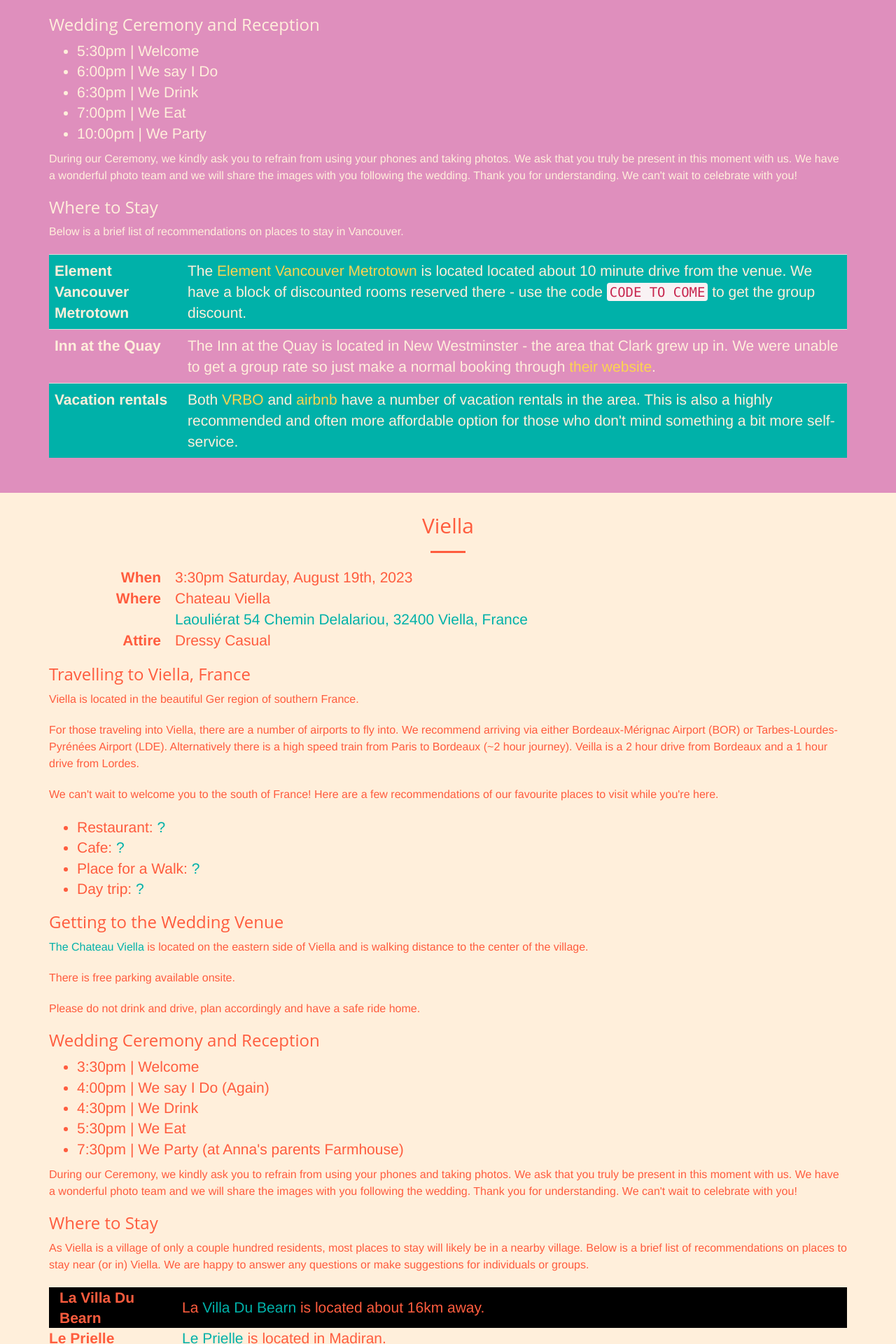
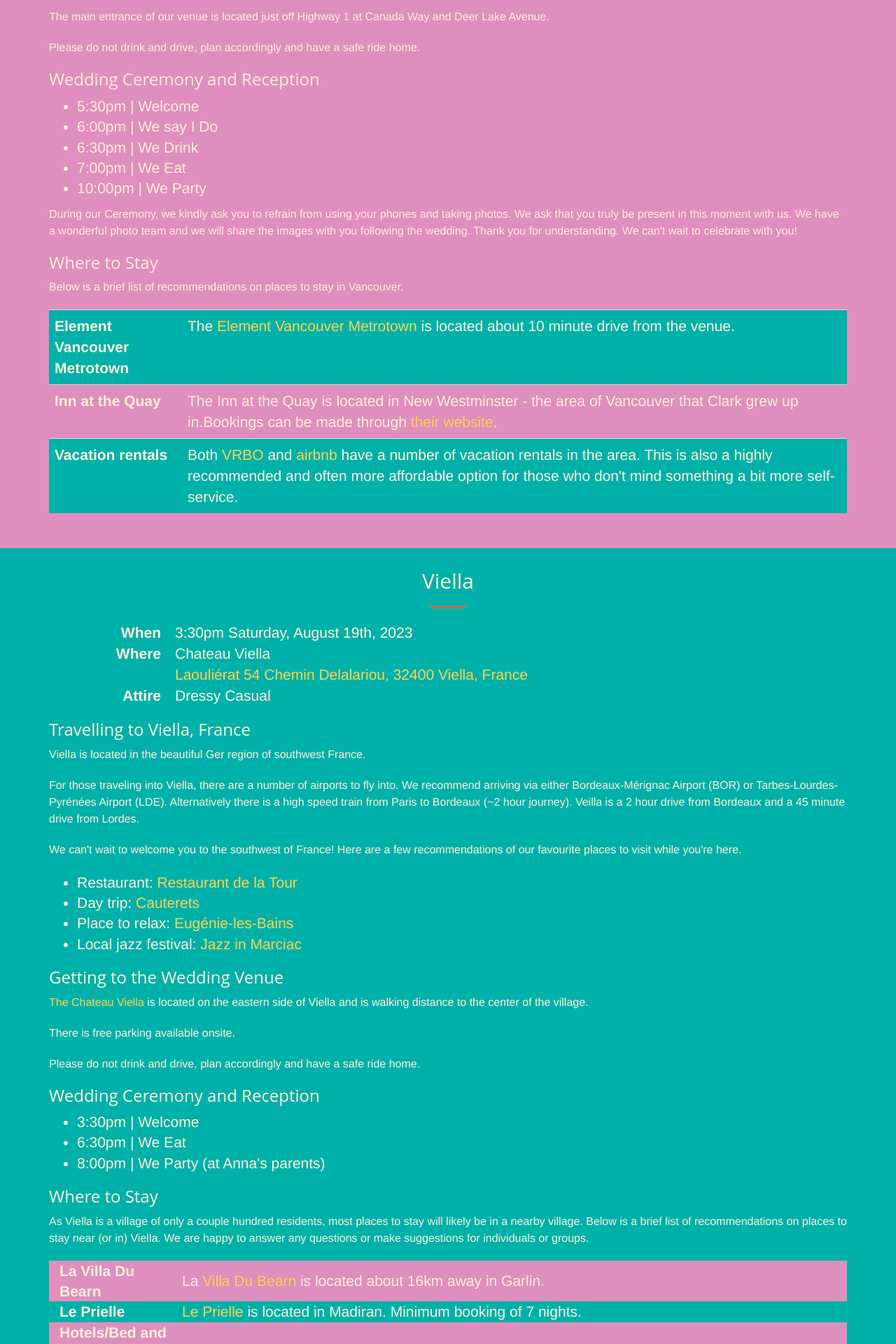
Before and after one commit to clarklemke/wedding, a Django app: page / in a window 1280 px wide. Shown: the part 1760-3680 px from the top of the page at 70% size. Run offline with Django 3.2, Linux system fonts and the light colour scheme; some libraries are stand-ins or nearby versions.

Commit message:
fixed css and added more to vancouver/viella

```diff
--- a/guests/static/bigday/css/creative.css
+++ b/guests/static/bigday/css/creative.css
@@ -56,7 +56,7 @@ tr:nth-child(odd) {
 }
 
 .one-color tr:nth-child(odd) {
-	background: black;
+	background: #df8fbd;
 }
 
 /* Navbar Section CSS */
@@ -86,12 +86,14 @@ tr:nth-child(odd) {
 }
 
 .navbar-default {
-	border-color: black;
+	border-color: #00b1a9;
 	font-family: 'Open Sans', 'Helvetica Neue', Arial, sans-serif;
 	background-color: #ffefdb;
 	-webkit-transition: all .35s;
 	-moz-transition: all .35s;
 	transition: all .35s;
+	border-bottom-width: 1px;
+	border-bottom-style: solid;
 }
 
 .navbar-default .navbar-header .navbar-brand {
@@ -121,7 +123,7 @@ tr:nth-child(odd) {
 
 @media(min-width:768px) {
 	.navbar-default {
-		border-color: rgba(28, 56, 81, .3);
+		border-color: #00b1a9);
 		background-color: #ffefdb;
 	}
 
@@ -140,7 +142,7 @@ tr:nth-child(odd) {
 	}
 
 	.navbar-default.affix {
-		border-color: rgba(34, 34, 34, .05);
+		border-color: #00b1a9;
 		background-color: #ffefdb;
 	}
 
@@ -263,12 +265,12 @@ a.bg-info:focus {
 }
 
 .bg-primary {
-	background-color: #ffefdb;
-	color: #ff5c3e;
+	background-color: #00b1a9;
+	color: #ffefdb;
 }
 
 .bg-primary a {
-	color: #00b1a9;
+	color: #fcd450;
 }
 
 .bg-dark {
--- a/templates/base.html
+++ b/templates/base.html
@@ -1,34 +1,33 @@
 {% load static %}
 <!DOCTYPE html>
 <html lang="en">
+
 <head>
-        <meta charset="utf-8"/>
-        <meta http-equiv="X-UA-Compatible" content="IE=edge"/>
-        <meta name="viewport" content="width=device-width, initial-scale=1"/>
-        <meta name="description" content=""/>
-        <meta name="keywords" content=""/>
-        <meta name="author" content=""/>
+    <meta charset="utf-8" />
+    <meta http-equiv="X-UA-Compatible" content="IE=edge" />
+    <meta name="viewport" content="width=device-width, initial-scale=1" />
+    <meta name="description" content="" />
+    <meta name="keywords" content="" />
+    <meta name="author" content="" />
     <title>{{ couple_name }}'s big day</title>
-        <link rel="shortcut icon" href="{% static 'favicon.ico' %}"/>
+    <link rel="shortcut icon" href="{% static 'favicon.ico' %}" />
     <!-- Bootstrap Core CSS -->
-        <link href="{% static 'bootstrap-3.3.6-dist/css/bootstrap.min.css' %}"
-              rel="stylesheet"/>
-        <!-- Custom Fonts -->
-        <link rel="stylesheet"
-              href="{% static 'font-awesome/css/font-awesome.min.css' %}"
-              type="text/css"/>
+    <link href="{% static 'bootstrap-3.3.6-dist/css/bootstrap.min.css' %}" rel="stylesheet" />
     {% block page_head %}
     {% endblock page_head %}
 </head>
+
 <body id="page-top">
     {% block page_content %}
     {% endblock page_content %}
     <!-- jQuery -->
     <script src="https://ajax.googleapis.com/ajax/libs/jquery/1.11.3/jquery.min.js"></script>
-        {#    <script src="{% static 'creative/js/jquery.js' %}"></script>#}
+    {#
+    <script src="{% static 'creative/js/jquery.js' %}"></script>#}
     <!-- Bootstrap Core JavaScript -->
     <script src="{% static 'bootstrap-3.3.6-dist/js/bootstrap.min.js' %}"></script>
     {% block page_js %}
     {% endblock page_js %}
 </body>
+
 </html>
--- a/templates/home.html
+++ b/templates/home.html
@@ -2,20 +2,15 @@
 {% load static %}
 {% block page_head %}
 <!-- Custom CSS -->
-    <link href="{% static 'bigday/css/creative.css' %}" rel="stylesheet"/>
+<link href="{% static 'bigday/css/creative.css' %}" rel="stylesheet" />
 {% endblock page_head %}
 {% block page_content %}
 <nav id="mainNav" class="navbar navbar-default navbar-fixed-top">
     <div class="container-fluid">
         <!-- Brand and toggle get grouped for better mobile display -->
         <div class="navbar-header">
-                <button type="button"
-                        class="navbar-toggle collapsed"
-                        data-toggle="collapse"
-                        data-target="#navbar-collapse"
-                        aria-controls="navbar-collapse"
-                        aria-expanded="false"
-                        aria-label="Toggle navigation">
+            <button type="button" class="navbar-toggle collapsed" data-toggle="collapse" data-target="#navbar-collapse"
+                aria-controls="navbar-collapse" aria-expanded="false" aria-label="Toggle navigation">
                 <span class="icon-bar"></span>
                 <span class="icon-bar"></span>
                 <span class="icon-bar"></span>
@@ -49,17 +44,21 @@
                     <h2>Anna and Clark's Wedding</h2>
                     <p class="lead">
                         {{ wedding_date_canada }}, at {{ wedding_time_canada }}
-                                <br/>
+                        <br />
                         Burnaby Village Museum
-                                <br/>
+                        <br />
                         Burnaby, Canada
                     </p>
                     <p class="lead">
                         {{ wedding_date_france }}, at {{ wedding_time_france }}
-                                <br/>
+                        <br />
                         Chateau Viella
-                                <br/>
+                        <br />
                         Viella, France
+                    </p>
+                    <p class="lead">
+                        We're so happy to get married that we're doing it twice!
+                        Can't wait to see everyone (at one or both celebrations)!
                     </p>
                 </div>
             </div>
--- a/templates/partials/vancouver.html
+++ b/templates/partials/vancouver.html
@@ -82,21 +82,21 @@
                             The <a
                                 href="https://www.marriott.com/en-us/hotels/yvrel-element-vancouver-metrotown/overview/">Element
                                 Vancouver Metrotown</a>
-                            is located located about 10 minute drive from the venue.
-                            We have a block of discounted rooms reserved there - use the code <code>CODE TO COME</code>
-                            to get the group discount.
+                            is located about 10 minute drive from the venue.
+                            <!-- We have a block of discounted rooms reserved there - use the code <code>CODE TO COME</code>
+                            to get the group discount. -->
                         </td>
                     </tr>
                     <tr>
-                        <th>Inn at the Quay</th>
+                        <th class="col-md-2">Inn at the Quay</th>
                         <td>
-                            The Inn at the Quay is located in New Westminster - the area that Clark grew up in.
-                            We were unable to get a group rate so just make a normal booking through
+                            The Inn at the Quay is located in New Westminster - the area of Vancouver that Clark grew up
+                            in.Bookings can be made through
                             <a href="https://www.innatwestminsterquay.com/">their website</a>.
                         </td>
                     </tr>
                     <tr>
-                        <th>Vacation rentals</th>
+                        <th class="col-md-2">Vacation rentals</th>
                         <td>
                             Both <a href="https://www.vrbo.com/">VRBO</a> and <a
                                 href="https://www.airbnb.com/">airbnb</a> have a number of vacation rentals in the area.
--- a/templates/partials/viella.html
+++ b/templates/partials/viella.html
@@ -28,28 +28,32 @@
                     Dressy Casual
                 </dd>
                 <h3>Travelling to Viella, France</h3>
-                <p>Viella is located in the beautiful Ger region of southern France.</p>
+                <p>Viella is located in the beautiful Ger region of southwest France.</p>
                 <p>
                     For those traveling into Viella, there are a number of airports to fly into.
                     We recommend arriving via either Bordeaux-Mérignac Airport (BOR) or Tarbes-Lourdes-Pyrénées Airport
                     (LDE).
                     Alternatively there is a high speed train from Paris to Bordeaux (~2 hour journey).
-                    Veilla is a 2 hour drive from Bordeaux and a 1 hour drive from Lordes.
+                    Veilla is a 2 hour drive from Bordeaux and a 45 minute drive from Lordes.
                 </p>
                 <p>
-                    We can't wait to welcome you to the south of France! Here are a few recommendations of our favourite
+                    We can't wait to welcome you to the southwest of France! Here are a few recommendations of our
+                    favourite
                     places to
                     visit while you're here.
                 <ul>
-                    <li>Restaurant: <a href="https://www.ddmau.ca/chinatown">?</a></li>
-                    <li>Cafe: <a href="https://electricbicyclebrewing.com/">?</a></li>
-                    <li>Place for a Walk: <a href="https://en.wikipedia.org/wiki/Stanley_Park">?</a></li>
-                    <li>Day trip: <a href="https://www.whistler.com/">?</a></li>
+                    <li>Restaurant: <a href="https://www.restaurantdelatour-lembeye64.fr/">Restaurant de la Tour</a>
+                    </li>
+                    <li>Day trip: <a href="https://www.cauterets.com/en/">Cauterets</a></li>
+                    <li>Place to relax: <a
+                            href="https://fr.wikipedia.org/wiki/Eug%C3%A9nie-les-Bains">Eugénie-les-Bains</a></li>
+                    <li>Local jazz festival: <a href="https://www.jazzinmarciac.com/en">Jazz in Marciac</a></li>
                 </ul>
                 </p>
                 <h3>Getting to the Wedding Venue</h3>
                 <p>
-                    <a href="??">The Chateau Viella</a> is located on the eastern side of Viella and is walking distance
+                    <a href="https://www.chateauviella.fr/">The Chateau Viella</a> is located on the eastern side of
+                    Viella and is walking distance
                     to the center of the village.
                 </p>
                 <p>
@@ -61,15 +65,10 @@
                 <h3>Wedding Ceremony and Reception</h3>
                 <ul>
                     <li>3:30pm | Welcome</li>
-                    <li>4:00pm | We say I Do (Again)</li>
-                    <li>4:30pm | We Drink</li>
-                    <li>5:30pm | We Eat</li>
-                    <li>7:30pm | We Party (at Anna's parents Farmhouse)</li>
+                    <li>6:30pm | We Eat</li>
+                    <li>8:00pm | We Party (at Anna's parents)</li>
+
                 </ul>
-                <p>During our Ceremony, we kindly ask you to refrain from using your phones and taking photos.
-                    We ask that you truly be present in this moment with us.
-                    We have a wonderful photo team and we will share the images with you following the wedding.
-                    Thank you for understanding. We can't wait to celebrate with you!</p>
                 <h3>Where to Stay</h3>
                 <p>
                     As Viella is a village of only a couple hundred residents, most places to stay will likely be in a
@@ -81,17 +80,19 @@
                     <tr>
                         <th class="col-md-2">La Villa Du Bearn</th>
                         <td>
-                            La <a href="https://www.lavilladubearn.com/">Villa Du Bearn</a> is located about 16km away.
+                            La <a href="https://www.lavilladubearn.com/">Villa Du Bearn</a> is located about 16km away
+                            in Garlin.
                         </td>
                     </tr>
                     <tr>
-                        <th>Le Prielle</th>
+                        <th class="col-md-2">Le Prielle</th>
                         <td>
-                            <a href="http://www.leprielle.com/">Le Prielle</a> is located in Madiran.
+                            <a href="http://www.leprielle.com/">Le Prielle</a> is located in Madiran. Minimum booking of
+                            7 nights.
                         </td>
                     </tr>
                     <tr>
-                        <th>Hotels/Bed and Breakfasts Around Town</th>
+                        <th class="col-md-2">Hotels/Bed and Breakfasts Around Town</th>
                         <td>
                             There are a number of smaller hotels and B&B's in and around Viella.
                         </td>
```
Lines whose indentation alone changed are shown as unchanged.
